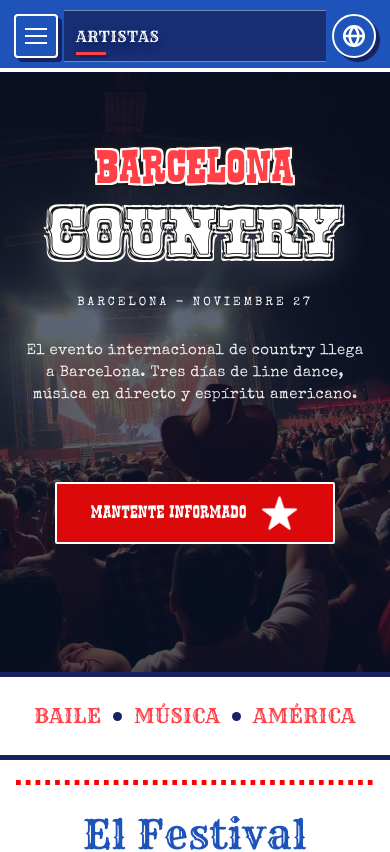
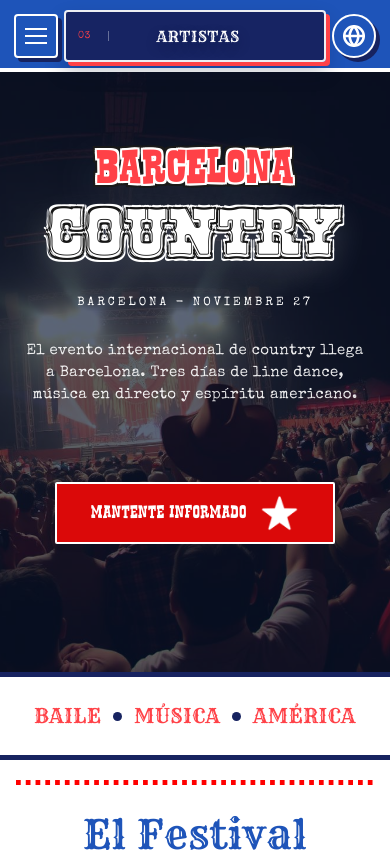
Before and after one commit to samilososami/barcelonacountry, a React (Vite) app: page / in a window 390 px wide. Shown: the top 852 px of the page. Built offline with nearby package versions, Linux system fonts and the light colour scheme.

Commit message:
Polish mobile navigation header

```diff
--- a/src/main.tsx
+++ b/src/main.tsx
@@ -1535,7 +1535,11 @@ function App() {
               <span />
               <span />
             </button>
-            <span className={`mobile-current-section ${isMobileNavOpen ? "is-menu-open" : ""}`} aria-live="polite">
+            <span
+              className={`mobile-current-section ${isMobileNavOpen ? "is-menu-open" : ""}`}
+              data-section-index={String(activeNavIndex + 1).padStart(2, "0")}
+              aria-live="polite"
+            >
               {copy.nav[activeNavIndex]}
             </span>
             <nav id="primary-navigation" className={`abs nav ${isMobileNavOpen ? "is-mobile-open" : ""}`} aria-label="Principal">
--- a/src/styles.css
+++ b/src/styles.css
@@ -2406,35 +2406,46 @@ h3 {
     display: flex;
     align-items: center;
     overflow: hidden;
-    padding: 0 12px;
-    background: rgba(23, 35, 96, 0.76);
-    border-top: 1px solid rgba(255, 255, 255, 0.42);
-    border-bottom: 1px solid rgba(255, 255, 255, 0.42);
+    justify-content: center;
+    padding: 0 36px 0 42px;
+    background: rgba(23, 35, 96, 0.96);
+    border: 2px solid rgba(255, 255, 255, 0.92);
+    border-radius: 4px;
     color: #ffffff;
     font-family: "Rye", serif;
     font-size: 15px;
     line-height: 1;
     letter-spacing: 0.4px;
+    text-align: center;
     text-overflow: ellipsis;
     text-shadow: 0 2px 0 var(--navy), 0 5px 12px rgba(6, 16, 52, 0.48);
     white-space: nowrap;
     pointer-events: none;
     backdrop-filter: blur(8px);
     -webkit-backdrop-filter: blur(8px);
+    box-shadow:
+      4px 4px 0 var(--red),
+      0 10px 20px rgba(6, 16, 52, 0.24);
     opacity: 1;
     transform: translateX(0);
     transition: opacity 220ms ease, transform 280ms cubic-bezier(0.22, 1, 0.36, 1);
   }
 
-  .mobile-current-section::after {
-    content: "";
+  .mobile-current-section::before {
+    content: attr(data-section-index);
     position: absolute;
     left: 12px;
-    bottom: 6px;
-    width: 30px;
-    height: 3px;
-    background: var(--red);
-    box-shadow: 3px 3px 0 var(--navy);
+    top: 50%;
+    width: 22px;
+    padding-right: 8px;
+    border-right: 1px solid rgba(255, 255, 255, 0.34);
+    color: var(--red);
+    font-family: "Special Elite", ui-monospace, monospace;
+    font-size: 10px;
+    letter-spacing: 0.6px;
+    text-align: left;
+    text-shadow: none;
+    transform: translateY(-50%);
   }
 
   .mobile-current-section.is-menu-open {
@@ -2454,7 +2465,7 @@ h3 {
     justify-content: center;
     gap: 4px;
     padding: 84px 24px 38px;
-    background: rgba(18, 30, 91, 0.84);
+    background: rgba(18, 30, 91, 0.95);
     border: 0;
     box-shadow: none;
     color: #ffffff;
@@ -2538,19 +2549,6 @@ h3 {
     text-shadow: 0 3px 0 rgba(4, 12, 52, 0.56);
   }
 
-  .nav-link.is-current::after {
-    content: "";
-    position: absolute;
-    right: 10px;
-    top: 50%;
-    width: 9px;
-    height: 9px;
-    border-radius: 50%;
-    background: #ffffff;
-    box-shadow: 0 0 0 3px var(--red);
-    transform: translateY(-50%);
-  }
-
   .language-picker {
     position: fixed;
     left: auto;
```
